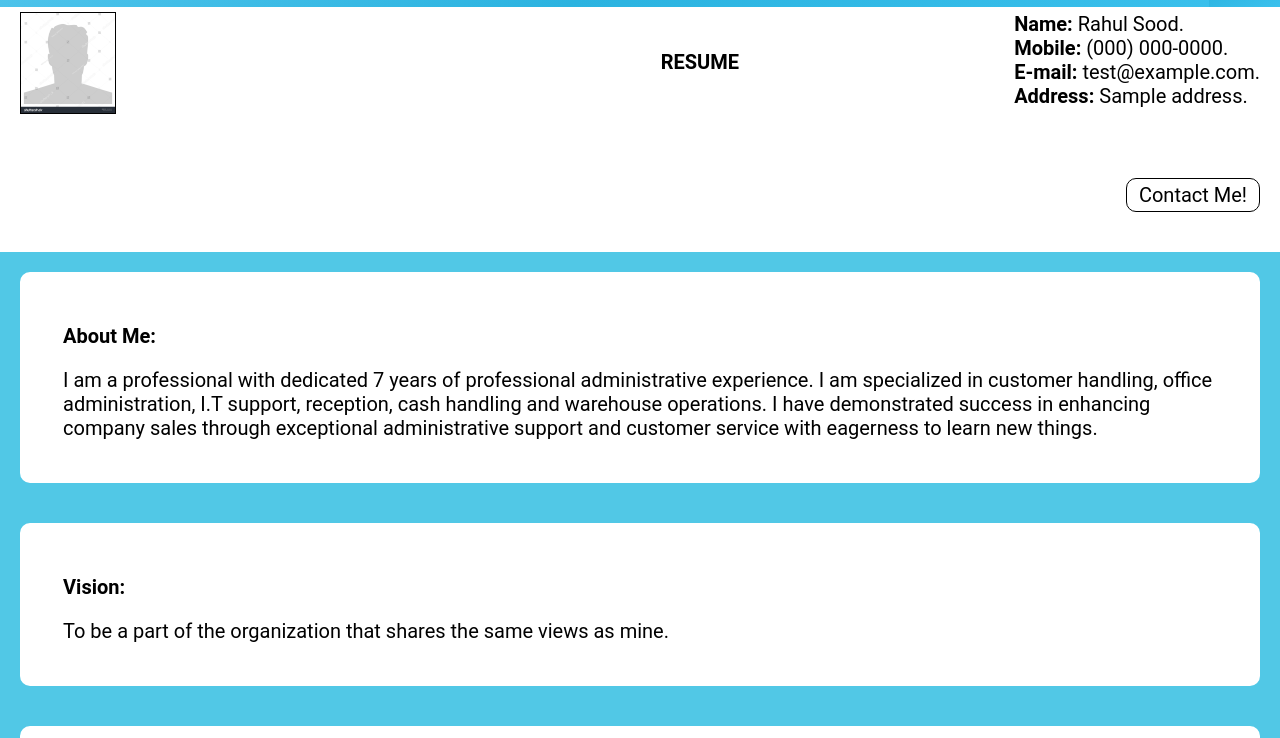
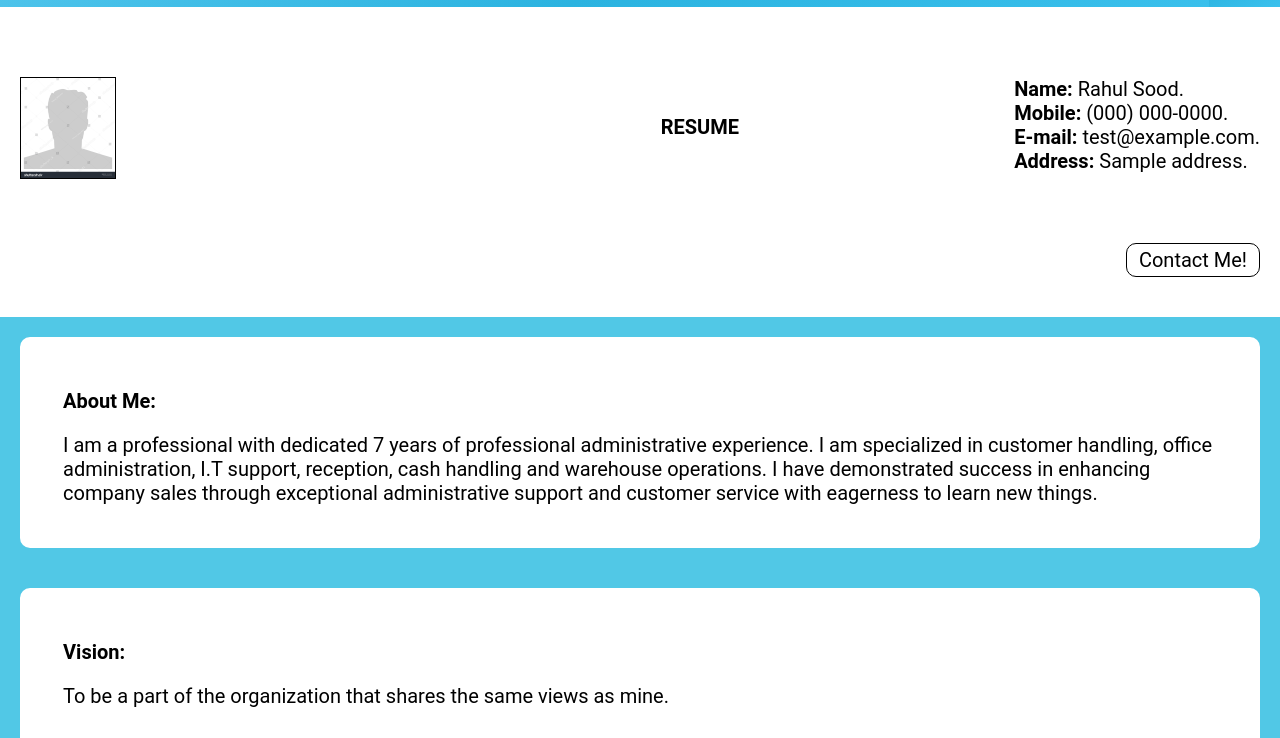
Before and after one commit to rinsccit/rahulsood.github.io, a plain HTML site: page index.html in a window 1280 px wide. Shown: the part 64-802 px from the top of the page. Drawn offline with Linux system fonts and the light colour scheme.

Commit message:
Corrected 'hero-content' alignment

```diff
--- a/style.css
+++ b/style.css
@@ -538,7 +538,7 @@ span {
     height: 200px;
     margin: 1rem 0;
     padding: 1rem;
-    margin-top: 55px;
+    margin-top: 120px;
     border-radius: 1rem;
     display: flex;
     justify-content: space-between;
```
